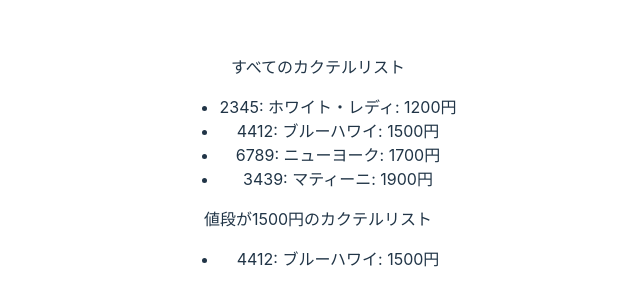
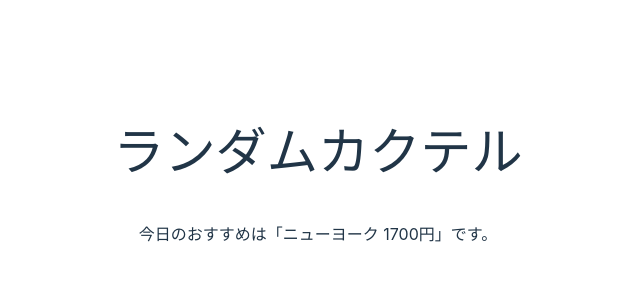
Before and after one commit to cawauchi6204/vue-study, a Vue app in the folder directive-model/: page / in a window 1280 px wide. Shown: the part 229-534 px from the top of the page, without its empty margins (322-962 px from the left). Built offline with nearby package versions, Linux system fonts and the light colour scheme.

Commit message:
update: ウォッチャーを使用しないでリアクティブ変数の値の変化に応じて特定の処理を実行

```diff
--- a/directive-model/src/App.vue
+++ b/directive-model/src/App.vue
@@ -1,39 +1,31 @@
 <script setup lang="ts">
-import { computed, ref } from 'vue';
+import { ref } from 'vue';
 
-const cocktailDataListInit = [
+// メモ computedは非同期処理には向いていない
+
+type Cocktail = {
+  id: number;
+  name: string;
+  price: number;
+}
+
+const cocktailDataListInit: Cocktail[] = [
   { id: 2345, name: "ホワイト・レディ", price: 1200 },
   { id: 4412, name: "ブルーハワイ", price: 1500 },
   { id: 6789, name: "ニューヨーク", price: 1700 },
   { id: 3439, name: "マティーニ", price: 1900 },
 ]
-const cocktailDataList = ref(cocktailDataListInit)
-const cocktail1500 = computed(
-  () => {
-    const newList = cocktailDataList.value.filter(
-      (cocktailItem) => {
-        return cocktailItem.price == 1500
-      }
-    )
-    return newList
-  }
-)
+const selectedCocktail = ref(cocktailDataListInit[0])
+setInterval(() => {
+  const rand = Math.floor(Math.random() * cocktailDataListInit.length)
+  const randomCocktail = cocktailDataListInit[rand]
+  selectedCocktail.value = randomCocktail
+}, 1000)
 </script>
 
 <template>
-  <section>すべてのカクテルリスト
-    <ul>
-      <li v-for="cocktailData in cocktailDataList" v-bind:key="cocktailData.id">
-        {{ cocktailData.id }}: {{ cocktailData.name }}: {{ cocktailData.price }}円
-      </li>
-    </ul>
-  </section>
   <section>
-    値段が1500円のカクテルリスト
-    <ul>
-      <li v-for="cocktail in cocktail1500" v-bind:key="cocktail.id">
-        {{ cocktail.id }}: {{ cocktail.name }}: {{ cocktail.price }}円
-      </li>
-    </ul>
+    <h1>ランダムカクテル</h1>
+    <p>今日のおすすめは「{{ selectedCocktail.name }} {{ selectedCocktail.price }}円」です。</p>
   </section>
 </template>
```
